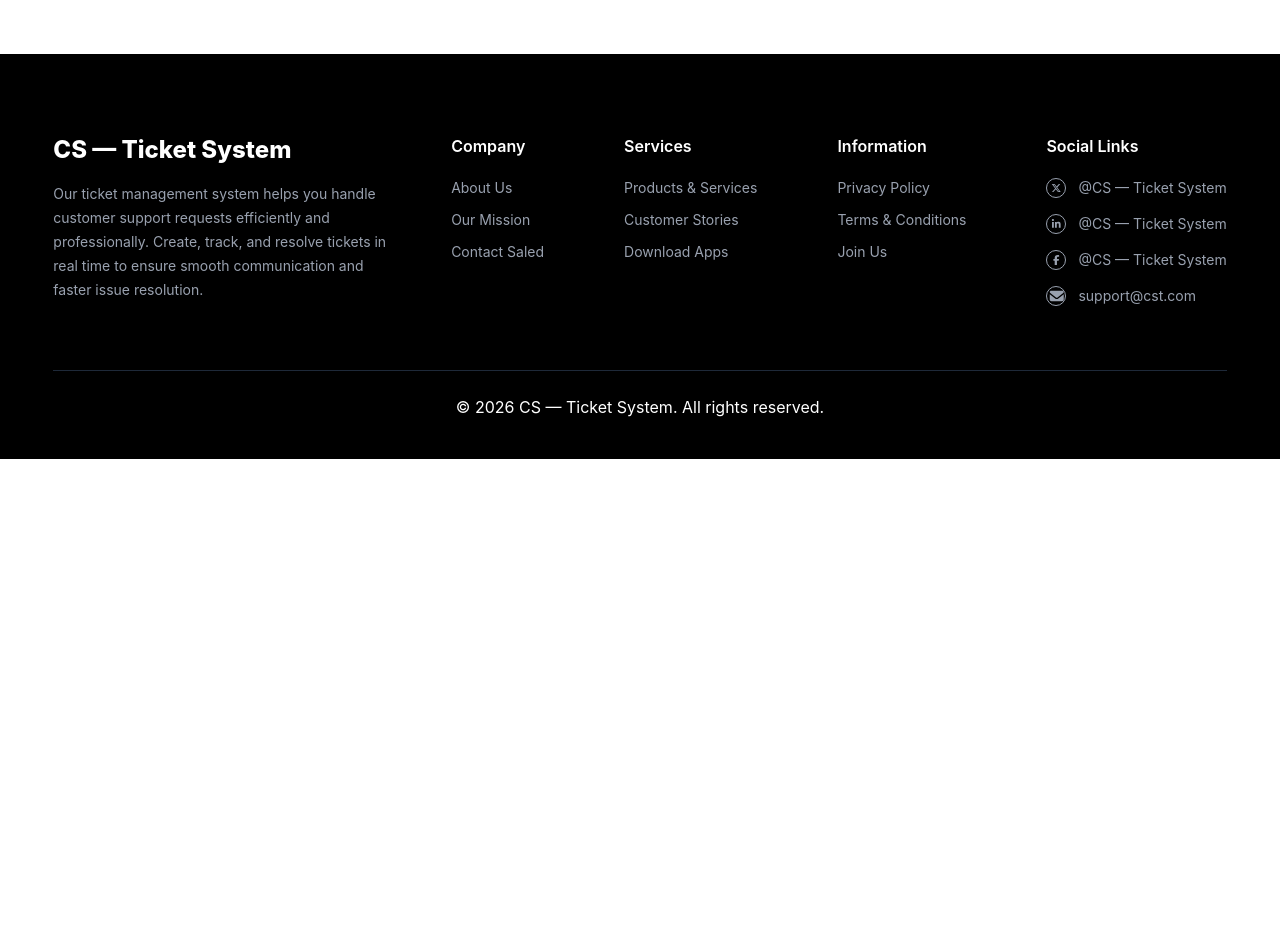
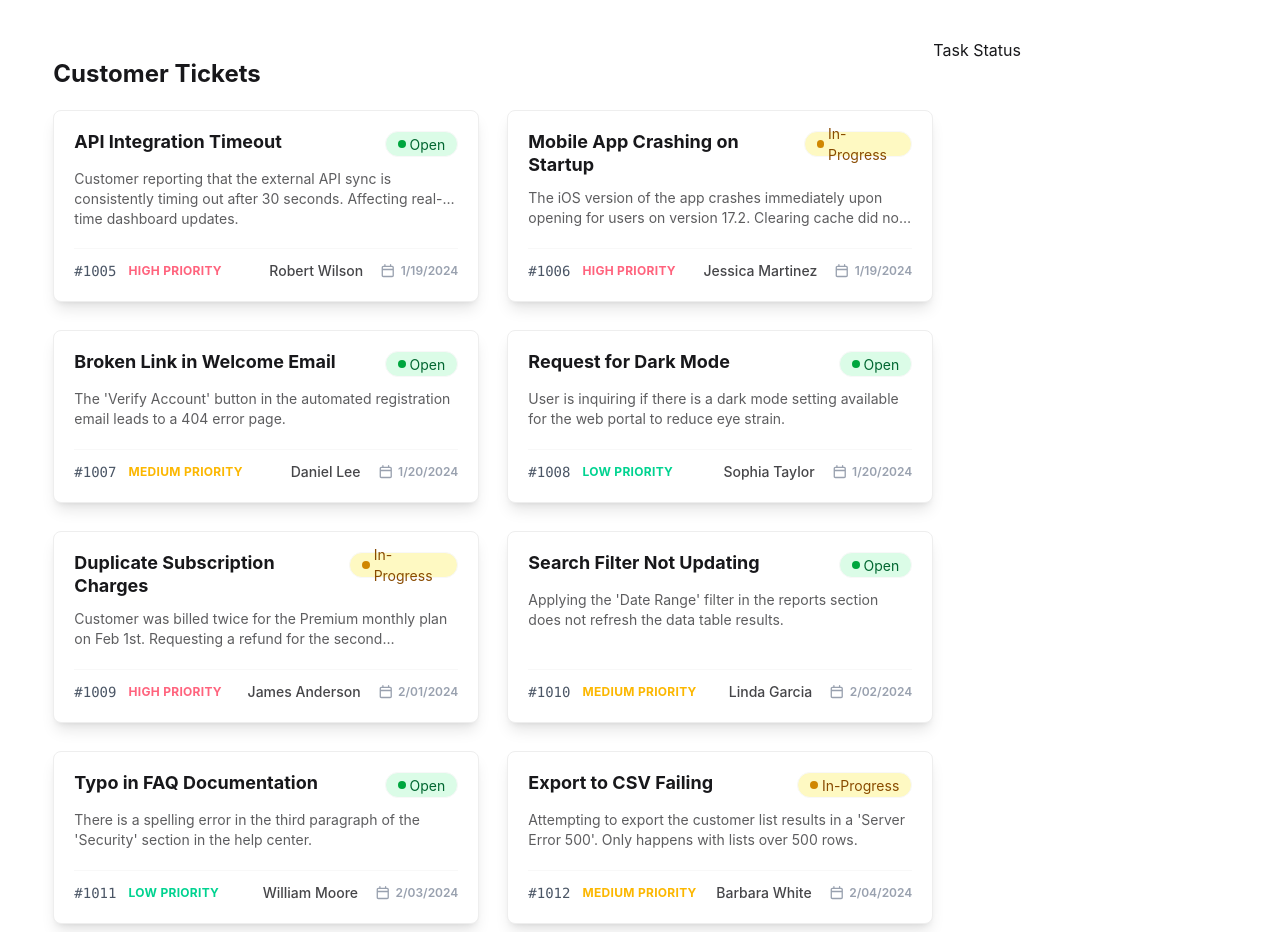
Before and after one commit to spkumerjoy/mission-restart-assignment-2, a React (Vite) app: page / in a window 1280 px wide. Shown: the part 380-1312 px from the top of the page. Before the commit the page ends 839 px from the top, so only its background shows below. Built offline with nearby package versions, Linux system fonts and the light colour scheme.

Commit message:
Customer Tickets Section Complete with Show All Ticket Card

```diff
--- /dev/null
+++ b/public/tickets.json
@@ -0,0 +1,110 @@
+[
+    {
+        "id": "1005",
+        "title": "API Integration Timeout",
+        "description": "Customer reporting that the external API sync is consistently timing out after 30 seconds. Affecting real-time dashboard updates.",
+        "customer": "Robert Wilson",
+        "priority": "HIGH PRIORITY",
+        "status": "Open",
+        "createdAt": "1/19/2024"
+    },
+    {
+        "id": "1006",
+        "title": "Mobile App Crashing on Startup",
+        "description": "The iOS version of the app crashes immediately upon opening for users on version 17.2. Clearing cache did not resolve.",
+        "customer": "Jessica Martinez",
+        "priority": "HIGH PRIORITY",
+        "status": "In-Progress",
+        "createdAt": "1/19/2024"
+    },
+    {
+        "id": "1007",
+        "title": "Broken Link in Welcome Email",
+        "description": "The 'Verify Account' button in the automated registration email leads to a 404 error page.",
+        "customer": "Daniel Lee",
+        "priority": "MEDIUM PRIORITY",
+        "status": "Open",
+        "createdAt": "1/20/2024"
+    },
+    {
+        "id": "1008",
+        "title": "Request for Dark Mode",
+        "description": "User is inquiring if there is a dark mode setting available for the web portal to reduce eye strain.",
+        "customer": "Sophia Taylor",
+        "priority": "LOW PRIORITY",
+        "status": "Open",
+        "createdAt": "1/20/2024"
+    },
+    {
+        "id": "1009",
+        "title": "Duplicate Subscription Charges",
+        "description": "Customer was billed twice for the Premium monthly plan on Feb 1st. Requesting a refund for the second transaction.",
+        "customer": "James Anderson",
+        "priority": "HIGH PRIORITY",
+        "status": "In-Progress",
+        "createdAt": "2/01/2024"
+    },
+    {
+        "id": "1010",
+        "title": "Search Filter Not Updating",
+        "description": "Applying the 'Date Range' filter in the reports section does not refresh the data table results.",
+        "customer": "Linda Garcia",
+        "priority": "MEDIUM PRIORITY",
+        "status": "Open",
+        "createdAt": "2/02/2024"
+    },
+    {
+        "id": "1011",
+        "title": "Typo in FAQ Documentation",
+        "description": "There is a spelling error in the third paragraph of the 'Security' section in the help center.",
+        "customer": "William Moore",
+        "priority": "LOW PRIORITY",
+        "status": "Open",
+        "createdAt": "2/03/2024"
+    },
+    {
+        "id": "1012",
+        "title": "Export to CSV Failing",
+        "description": "Attempting to export the customer list results in a 'Server Error 500'. Only happens with lists over 500 rows.",
+        "customer": "Barbara White",
+        "priority": "MEDIUM PRIORITY",
+        "status": "In-Progress",
+        "createdAt": "2/04/2024"
+    },
+    {
+        "id": "1013",
+        "title": "Two-Factor Auth Not Sending SMS",
+        "description": "User is not receiving the 6-digit verification code on their registered mobile device. Tried three times.",
+        "customer": "Thomas Harris",
+        "priority": "HIGH PRIORITY",
+        "status": "Open",
+        "createdAt": "2/05/2024"
+    },
+    {
+        "id": "1014",
+        "title": "Profile Picture Upload Error",
+        "description": "User receives an 'Invalid File Format' error when trying to upload a standard .jpg headshot.",
+        "customer": "Elizabeth Clark",
+        "priority": "LOW PRIORITY",
+        "status": "Open",
+        "createdAt": "2/06/2024"
+    },
+    {
+        "id": "1015",
+        "title": "Slow Dashboard Loading Times",
+        "description": "Main dashboard takes over 10 seconds to populate widgets. Customer has a high-speed fiber connection.",
+        "customer": "Richard Lewis",
+        "priority": "MEDIUM PRIORITY",
+        "status": "In-Progress",
+        "createdAt": "2/07/2024"
+    },
+    {
+        "id": "1016",
+        "title": "Update Seat Count for Enterprise",
+        "description": "Customer needs to add 5 more seats to their current Enterprise plan before the next billing cycle.",
+        "customer": "Jennifer Walker",
+        "priority": "MEDIUM PRIORITY",
+        "status": "Open",
+        "createdAt": "2/08/2024"
+    }
+]
--- a/src/App.jsx
+++ b/src/App.jsx
@@ -1,16 +1,35 @@
+import { Suspense } from "react";
 import "./App.css";
+import spinner from "../src/assets/spinner.svg";
 import Banner from "./components/Banner/Banner";
 import Footer from "./components/Footer/Footer";
-// import { FontAwesomeIcon } from "@fortawesome/react-fontawesome";
-// import { faCalendar } from "@fortawesome/free-regular-svg-icons";
 import Navbar from "./components/Navbar/Navbar";
+import TicketList from "./components/TicketList/TicketList";
 
+const fetchTickets = async () => {
+    const res = await fetch("/tickets.json");
+    return res.json();
+};
 function App() {
+    const ticketPromise = fetchTickets();
     return (
         <>
             <Navbar></Navbar>
             <main className="w-11/12 mx-auto py-14">
                 <Banner></Banner>
+                <Suspense
+                    fallback={
+                        <div className="flex justify-center py-10">
+                            <img
+                                src={spinner}
+                                alt="Loading..."
+                                className="w-20"
+                            />
+                        </div>
+                    }
+                >
+                    <TicketList ticketPromise={ticketPromise}></TicketList>
+                </Suspense>
             </main>
             <Footer></Footer>
         </>
--- /dev/null
+++ b/src/components/TicketList/TicketList.jsx
@@ -0,0 +1,99 @@
+import React, { use } from "react";
+import { FontAwesomeIcon } from "@fortawesome/react-fontawesome";
+import { faCalendar } from "@fortawesome/free-regular-svg-icons";
+
+const TicketList = ({ ticketPromise }) => {
+    const ticketData = use(ticketPromise);
+    return (
+        <section className="flex py-10">
+            {/* Left Side-(Customer Tickets) */}
+            <div className="w-9/12">
+                <h2 className="text-2xl font-bold py-5">Customer Tickets</h2>
+                <div className="grid grid-cols-1 md:grid-cols-2 gap-5 md:gap-7">
+                    {ticketData.map((ticket) => (
+                        <div
+                            key={ticket.id}
+                            className="card w-full bg-base-100 shadow-lg border border-base-300"
+                        >
+                            <div className="card-body p-5 gap-3">
+                                {/* Title and Status Badge */}
+                                <div className="flex justify-between items-start gap-4">
+                                    <h2 className="card-title text-lg font-bold leading-tight">
+                                        {ticket.title}
+                                    </h2>
+                                    <div
+                                        className={`badge rounded-2xl gap-1 py-3 px-3 ${
+                                            ticket.status === "Open"
+                                                ? "bg-green-100 text-green-800"
+                                                : "bg-yellow-100 text-yellow-800"
+                                        }`}
+                                    >
+                                        <span
+                                            className={`h-2 w-2 rounded-full ${
+                                                ticket.status === "Open"
+                                                    ? "bg-green-600"
+                                                    : "bg-yellow-600"
+                                            }`}
+                                        ></span>
+                                        {ticket.status}
+                                    </div>
+                                </div>
+
+                                {/* Description */}
+                                <p className="text-sm text-base-content/70 line-clamp-2">
+                                    {ticket.description}
+                                </p>
+
+                                {/* Metadata Row */}
+                                <div className="flex items-center justify-between mt-2 pt-3 border-t border-base-200">
+                                    <div className="flex items-center gap-3">
+                                        <span className="text-sm font-mono text-gray-600">
+                                            #{ticket.id}
+                                        </span>
+
+                                        {/* Priority Color */}
+                                        <span
+                                            className={`text-xs font-bold tracking-wide ${
+                                                ticket.priority ===
+                                                "HIGH PRIORITY"
+                                                    ? "text-error"
+                                                    : ticket.priority ===
+                                                        "MEDIUM PRIORITY"
+                                                      ? "text-warning"
+                                                      : "text-success"
+                                            }`}
+                                        >
+                                            {ticket.priority}
+                                        </span>
+                                    </div>
+
+                                    <div className="flex items-center gap-4">
+                                        <span className="text-sm font-medium text-base-content/80">
+                                            {ticket.customer}
+                                        </span>
+                                        <div className="flex items-center gap-1 text-gray-400">
+                                            <FontAwesomeIcon
+                                                icon={faCalendar}
+                                                className="text-sm"
+                                            />
+                                            <span className="font-semibold text-xs">
+                                                {ticket.createdAt}
+                                            </span>
+                                        </div>
+                                    </div>
+                                </div>
+                            </div>
+                        </div>
+                    ))}
+                </div>
+            </div>
+
+            {/* Right Side-(Task Status) */}
+            <div className="w-3/12">
+                <h2>Task Status</h2>
+            </div>
+        </section>
+    );
+};
+
+export default TicketList;
```
